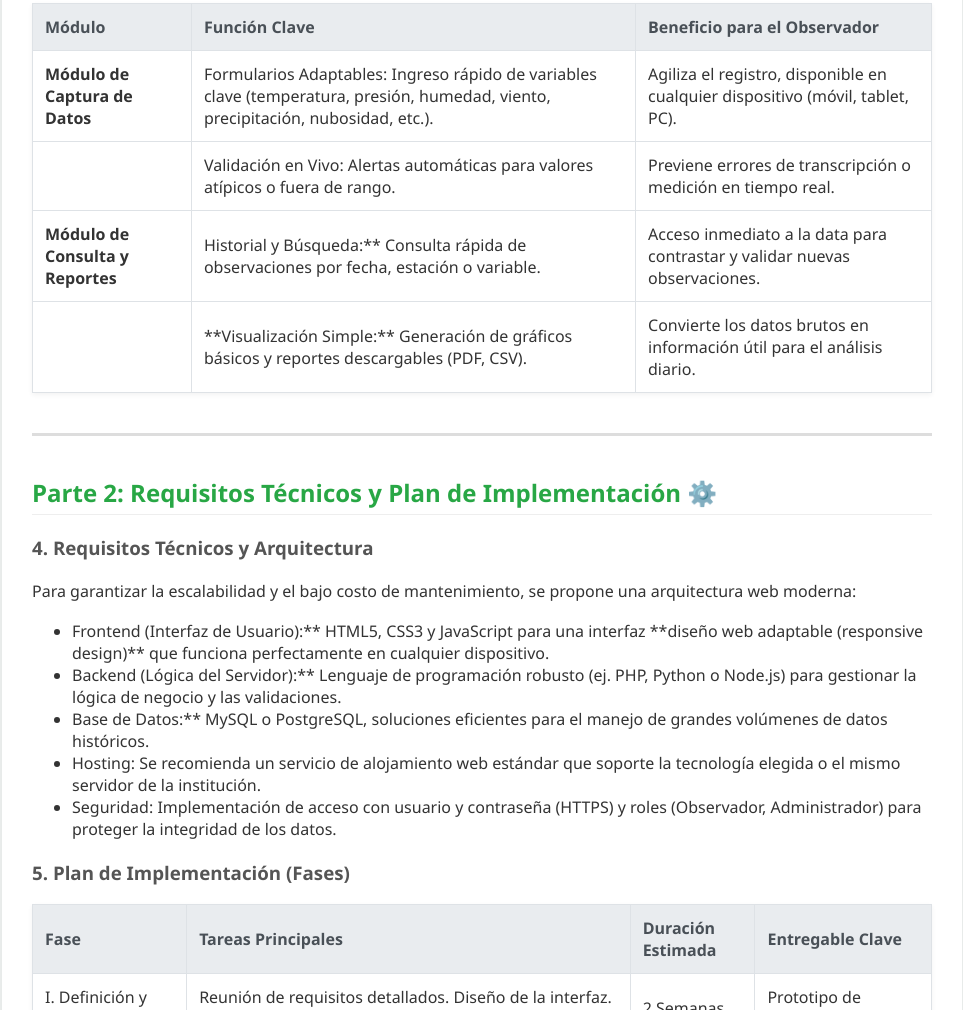
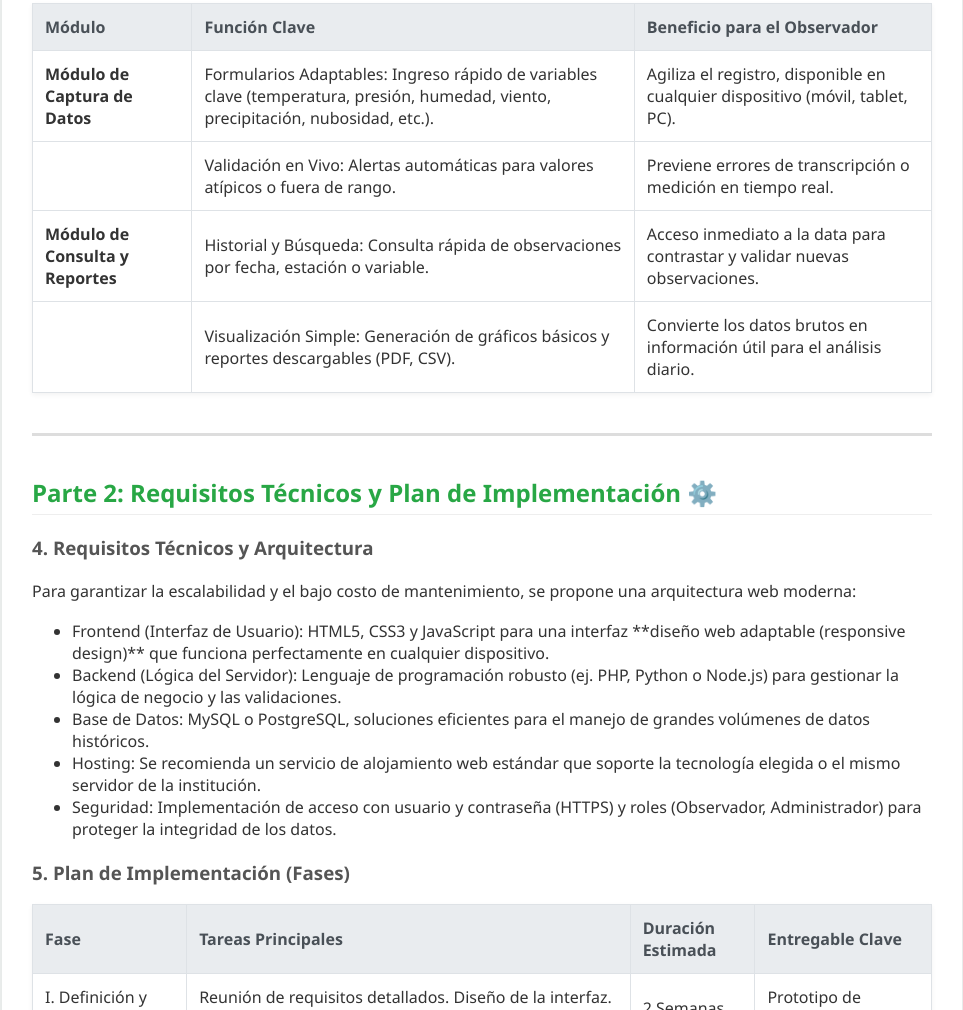
Before and after one commit to marce316/SigomPage, a plain HTML site: page index.html in a window 1280 px wide. Shown: the part 859-1869 px from the top of the page, without its empty margins (158-1121 px from the left). Drawn offline with Linux system fonts and the light colour scheme.

Commit message:
Update index.html

```diff
--- a/index.html
+++ b/index.html
@@ -123,12 +123,12 @@
                     </tr>
                     <tr>
                         <td><strong>Módulo de Consulta y Reportes</strong></td>
-                        <td>Historial y Búsqueda:** Consulta rápida de observaciones por fecha, estación o variable.</td>
+                        <td>Historial y Búsqueda: Consulta rápida de observaciones por fecha, estación o variable.</td>
                         <td>Acceso inmediato a la data para contrastar y validar nuevas observaciones.</td>
                     </tr>
                     <tr>
                         <td></td>
-                        <td>**Visualización Simple:** Generación de gráficos básicos y reportes descargables (PDF, CSV).</td>
+                        <td>Visualización Simple: Generación de gráficos básicos y reportes descargables (PDF, CSV).</td>
                         <td>Convierte los datos brutos en información útil para el análisis diario.</td>
                     </tr>
                 </tbody>
@@ -143,9 +143,9 @@
             <h3>4. Requisitos Técnicos y Arquitectura</h3>
             <p>Para garantizar la escalabilidad y el bajo costo de mantenimiento, se propone una arquitectura web moderna:</p>
             <ul>
-                <li>Frontend (Interfaz de Usuario):** HTML5, CSS3 y JavaScript para una interfaz **diseño web adaptable (responsive design)** que funciona perfectamente en cualquier dispositivo.</li>
-                <li>Backend (Lógica del Servidor):** Lenguaje de programación robusto (ej. PHP, Python o Node.js) para gestionar la lógica de negocio y las validaciones.</li>
-                <li>Base de Datos:** MySQL o PostgreSQL, soluciones eficientes para el manejo de grandes volúmenes de datos históricos.</li>
+                <li>Frontend (Interfaz de Usuario): HTML5, CSS3 y JavaScript para una interfaz **diseño web adaptable (responsive design)** que funciona perfectamente en cualquier dispositivo.</li>
+                <li>Backend (Lógica del Servidor): Lenguaje de programación robusto (ej. PHP, Python o Node.js) para gestionar la lógica de negocio y las validaciones.</li>
+                <li>Base de Datos: MySQL o PostgreSQL, soluciones eficientes para el manejo de grandes volúmenes de datos históricos.</li>
                 <li>Hosting: Se recomienda un servicio de alojamiento web estándar que soporte la tecnología elegida o el mismo servidor de la institución.</li>
                 <li>Seguridad: Implementación de acceso con usuario y contraseña (HTTPS) y roles (Observador, Administrador) para proteger la integridad de los datos.</li>
             </ul>
```
